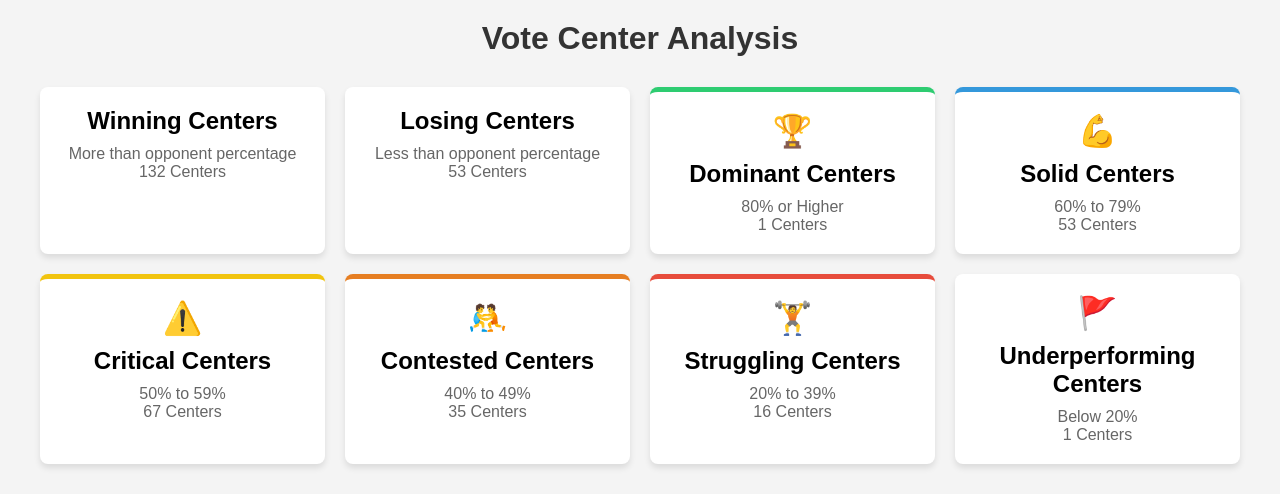
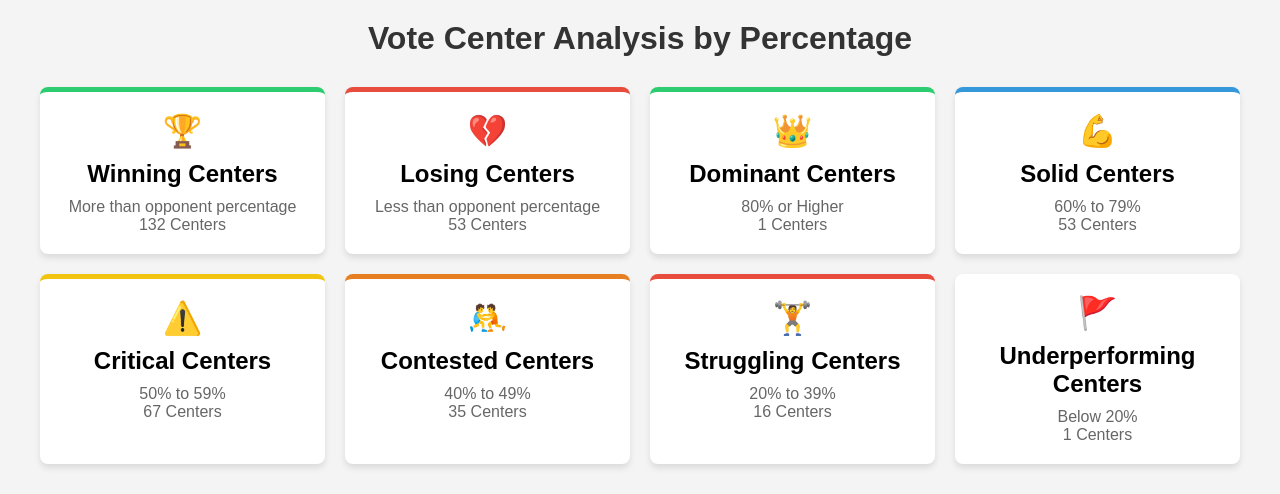
Before and after one commit to najmulislamnajim/election_data_analysis, a Django app: page / in a window 1280 px wide. Shown: the top 494 px of the page. Run offline with Django 5.2, Linux system fonts and the light colour scheme.

```diff
--- a/analysis/templates/home.html
+++ b/analysis/templates/home.html
@@ -16,10 +16,12 @@
         .emoji { font-size: 2em; margin-bottom: 10px; display: block; transition: transform 0.3s ease; }
         .card:hover .emoji { transform: scale(1.2); }
         .strongest { border-top: 5px solid #2ecc71; }
+        .winning_by_percentage { border-top: 5px solid #2ecc71; }
         .strong { border-top: 5px solid #3498db; }
         .critical { border-top: 5px solid #f1c40f; }
         .competitive { border-top: 5px solid #e67e22; }
         .weak { border-top: 5px solid #e74c3c; }
+        .losing_by_percentage { border-top: 5px solid #e74c3c; }
         .very-weak { border-top: 5px solid #95a5a6; }
         @media (max-width: 600px) {
             .card-container { grid-template-columns: 1fr; }
@@ -30,12 +32,16 @@
     </style>
 </head>
 <body>
-    <h1>Vote Center Analysis</h1>
+    <h1>Vote Center Analysis by Percentage</h1>
     <div class="card-container">
         {% for category in categories %}
             <a href="{% url category.url_name %}" class="card {{ category.url_name|cut:'_centers' }}">
-                {% if category.name == 'Dominant Centers' %}
+                {% if category.name == 'Winning Centers' %}
                     <span class="emoji">🏆</span>
+                {% elif category.name == 'Losing Centers' %}
+                    <span class="emoji">💔</span>
+                {% elif category.name == 'Dominant Centers' %}
+                    <span class="emoji">👑</span>
                 {% elif category.name == 'Solid Centers' %}
                     <span class="emoji">💪</span>
                 {% elif category.name == 'Critical Centers' %}
@@ -53,5 +59,7 @@
             </a>
         {% endfor %}
     </div>
+
+    <!-- <h1>Vote Center Analysis by Vote Count</h1> -->
 </body>
 </html>
```
